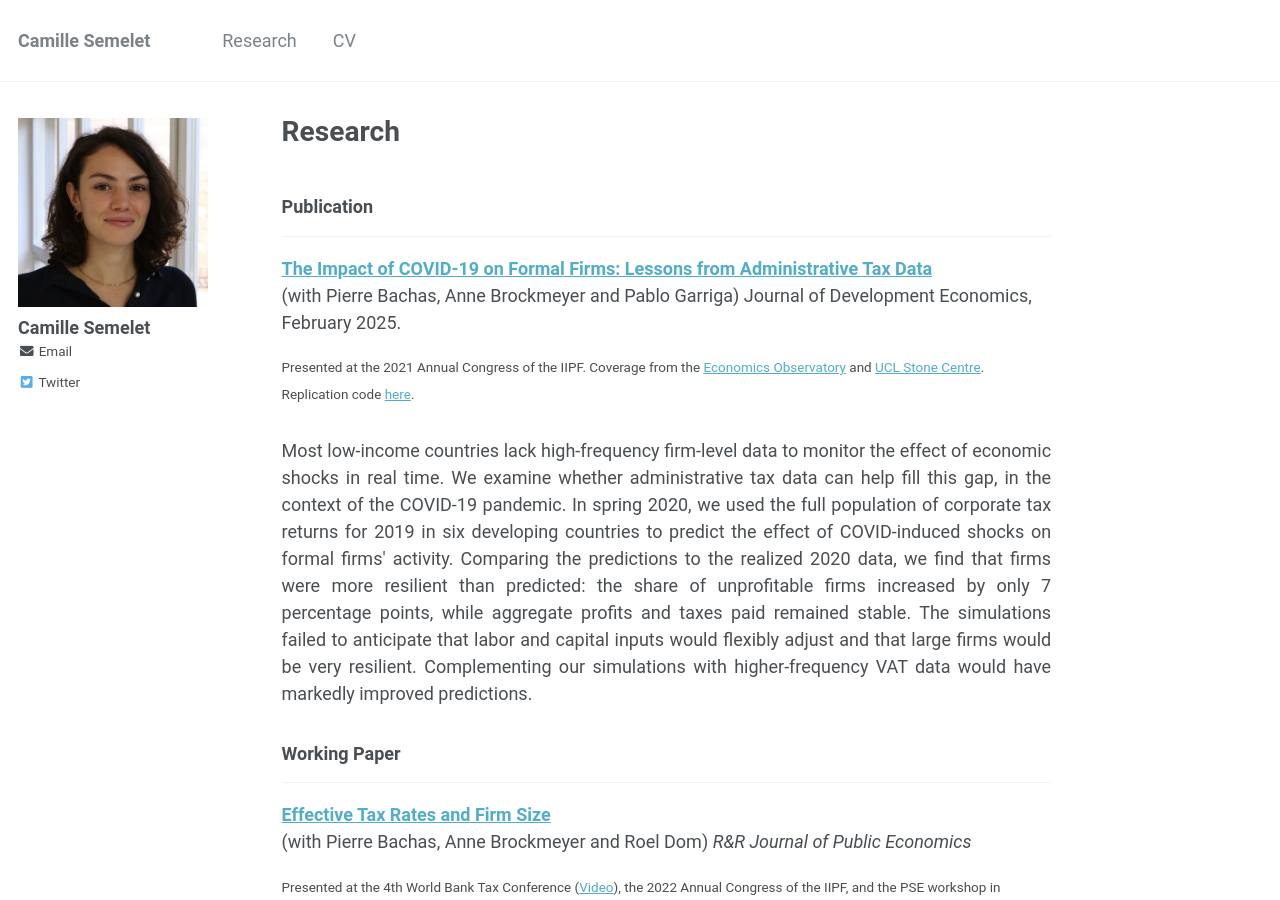
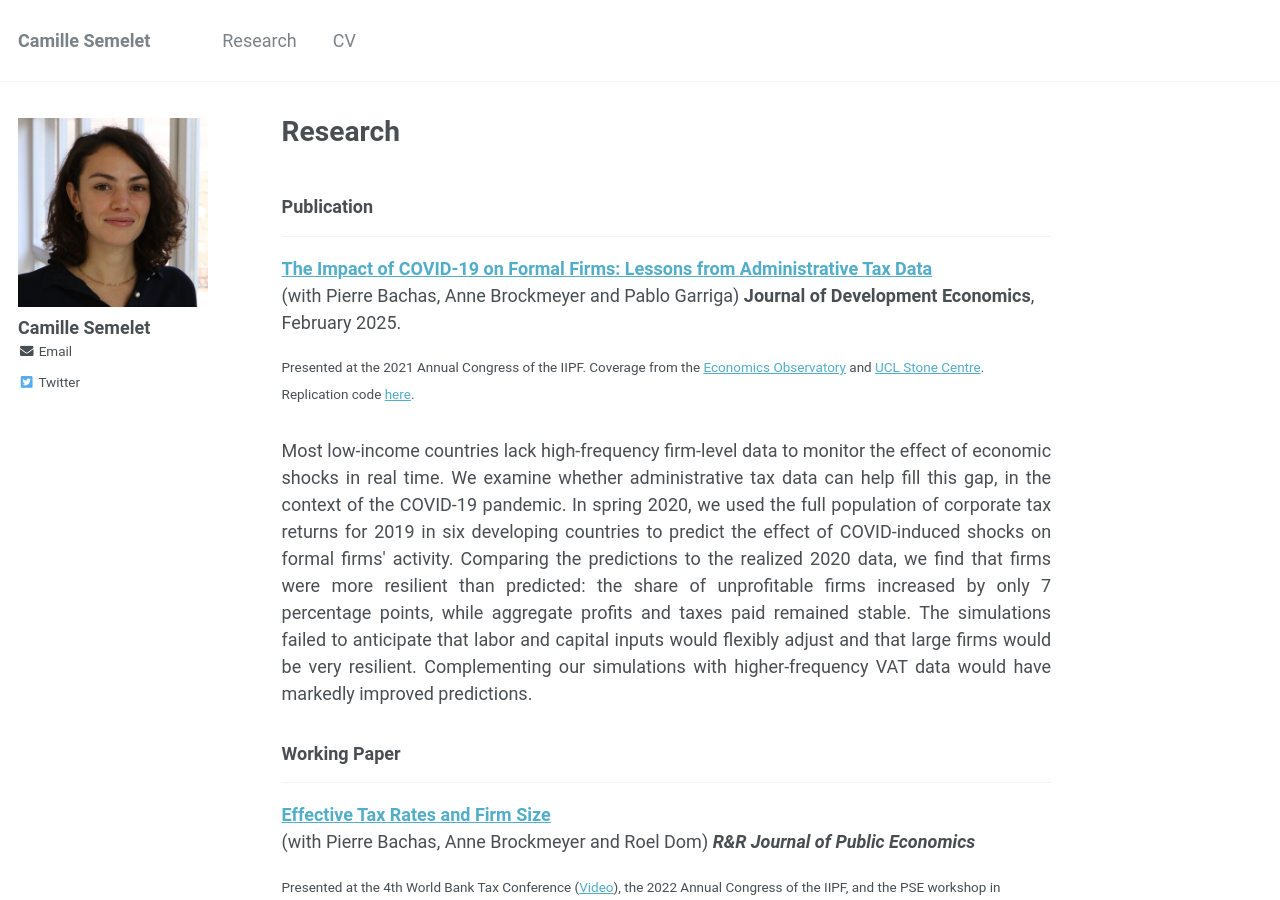
Before and after one commit to CamilleSemelet/camillesemelet.github.io, a Jekyll site: the page built from _pages/research.md, in a window 1280 px wide and 900 px high. Built offline with Jekyll 4.4.1, drawn with Linux system fonts in a browser that asks for light colours.

```diff
--- a/_pages/research.md
+++ b/_pages/research.md
@@ -16,7 +16,7 @@ title: Research
 ---
 **[The Impact of COVID-19 on Formal Firms: Lessons from Administrative Tax Data](https://www.sciencedirect.com/science/article/pii/S0304387825000124?via%3Dihub)**
 (with Pierre Bachas, Anne Brockmeyer and Pablo Garriga)
-Journal of Development Economics, February 2025.
+**Journal of Development Economics**, February 2025.
 
 <sup>Presented at the 2021 Annual Congress of the IIPF. Coverage from the [Economics Observatory](https://www.economicsobservatory.com/how-does-lockdown-affect-firms-developing-countries) and [UCL Stone Centre](https://www.stone-econ.org/research/the-impact-of-covid-19-on-formal-firms-micro-tax-data-simulations-across-countries). Replication code [here](https://github.com/CamilleSemelet/International-Tax-Data-Lab).<sup>
 
@@ -27,7 +27,7 @@ Journal of Development Economics, February 2025.
 ---
 **[Effective Tax Rates and Firm Size](https://camillesemelet.github.io/files/ETR_wp_CEPR.pdf)**
 (with Pierre Bachas, Anne Brockmeyer and Roel Dom)
-_R&R Journal of Public Economics_
+_**R&R Journal of Public Economics**_
 
 <sup>Presented at the 4th World Bank Tax Conference ([Video](https://worldbank.scene7.com/s7viewers/html5/VideoViewer.html?asset=worldbankprod/tax-conference-camille-semelet-AVS&config=worldbankprod/WB-Standard-Player-1&serverUrl=https://worldbank.scene7.com/is/image/&contenturl=https://worldbank.scene7.com/is/content/&posterimage=worldbankprod/tax-conference-camille-semelet-AVS&videoserverurl=https://worldbank.scene7.com/is/content)), the 2022 Annual Congress of the IIPF, and the PSE workshop in International Trade. Coverage from  [UCL Stone Centre](https://www.stone-econ.org/research/effective-tax-rates-and-firm-size). Replication code [here](https://github.com/CamilleSemelet/International-Tax-Data-Lab).<sup>
 
```
